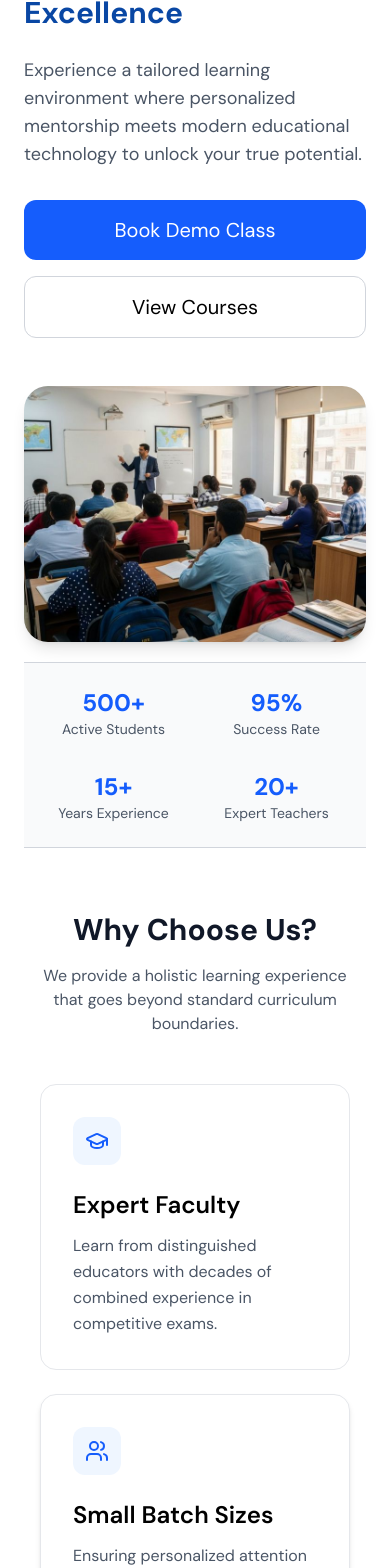
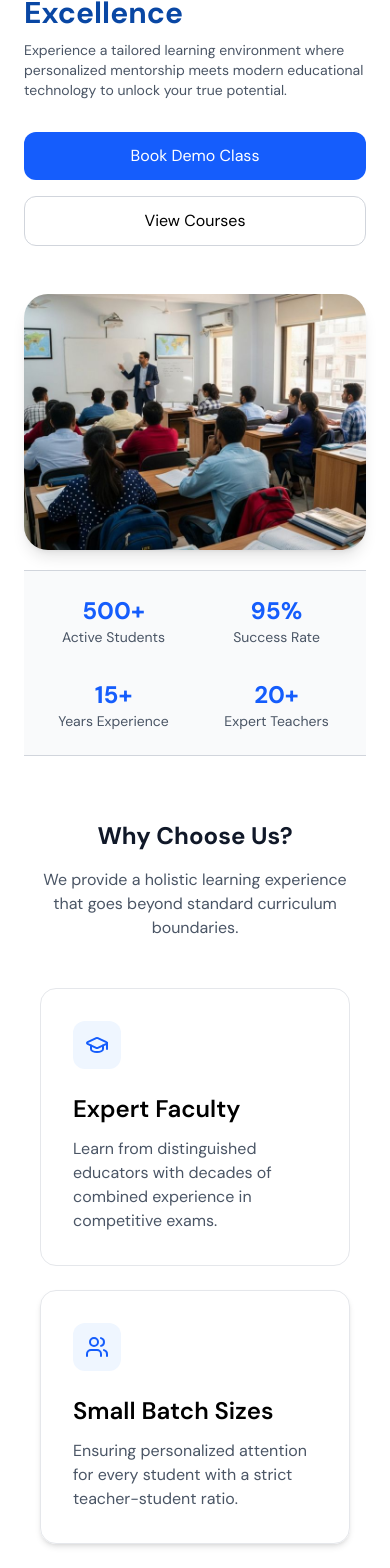
Before and after one commit to diyameghani26/Academy-landing-page, a React (Vite) app: page / in a window 390 px wide. Shown: the part 250-1818 px from the top of the page. Built offline with nearby package versions, Linux system fonts and the light colour scheme; a web font is replaced by a local one.

Commit message:
fixed ui

```diff
--- a/src/Components/About.jsx
+++ b/src/Components/About.jsx
@@ -23,7 +23,7 @@ export default function FAQ() {
   const [open, setOpen] = useState(0);
 
   return (
-    <section className=" py-7 md:py-15 bg-[#F7F9FC]">
+    <section className="  md:py-15 bg-[#F7F9FC]">
       <div className="max-w-4xl mx-auto px-5">
         <h2 className="text-4xl font-bold text-center mb-12">
           Frequently Asked Questions
--- a/src/Components/CTA.jsx
+++ b/src/Components/CTA.jsx
@@ -1,7 +1,7 @@
 export default function CTA() {
   return (
-    <section className="px-5 py-7 pb-10">
-      <div className="max-w-7xl mx-auto bg-blue-600 rounded-3xl px-8 md:px-14 py-14 flex flex-col lg:flex-row items-center justify-between gap-10">
+    <section className="px-5 py-9 pb-1 md:pb-10">
+      <div className="max-w-7xl mx-auto bg-blue-600 rounded-3xl px-6 md:px-14 py-14 flex flex-col lg:flex-row items-center justify-between gap-4 md:gap-10">
 
         <div className="text-white">
           <h2 className="text-4xl md:text-5xl font-bold leading-tight">
@@ -10,14 +10,14 @@ export default function CTA() {
             Learning Journey?
           </h2>
 
-          <p className="mt-6 text-blue-100 max-w-xl md:text-xl">
+          <p className="md:mt-6 mt-2  text-blue-100 max-w-xl md:text-xl">
             Join hundreds of successful students and take
             the first step towards your academic goals
             today.
           </p>
         </div>
 
-        <button className="bg-white text-blue-600 font-semibold px-10 py-5 rounded-xl hover:scale-105 transition md:text-xl">
+        <button className="bg-white text-blue-600 font-semibold px-10 md:py-5 py-3 rounded-xl hover:scale-105 transition md:text-xl">
           Enroll Now
         </button>
       </div>
--- a/src/Components/Courses.jsx
+++ b/src/Components/Courses.jsx
@@ -42,16 +42,16 @@ export default function Courses() {
   ];
 
   return (
-    <section className="py-6 md:py-15 px-4 sm:px-6 lg:px-8 bg-gray-50">
+    <section className=" md:py-15 px-4 sm:px-6 lg:px-8 bg-gray-50">
       <div className="max-w-7xl mx-auto">
 
         {/* Heading */}
         <div className="text-center mb-14">
-          <h2 className="text-3xl md:text-4xl font-bold text-gray-900 mb-4">
+          <h2 className="text-2xl md:text-4xl font-bold text-gray-900 mb-4">
             Popular Courses
           </h2>
 
-          <p className="max-w-2xl mx-auto text-gray-600 text-lg">
+          <p className="max-w-2xl mx-auto text-gray-600 md:text-lg">
             Explore our most sought-after programs designed to help students
             excel in academics and competitive examinations.
           </p>
--- a/src/Components/Home.jsx
+++ b/src/Components/Home.jsx
@@ -26,18 +26,18 @@ const Home = () => {
           </span>
         </h1>
 
-        <p className="mt-6 text-gray-600 text-lg max-w-xl">
+        <p className=" mt-2 md:mt-6 text-gray-600  text-sm md:text-lg max-w-xl">
           Experience a tailored learning environment where
           personalized mentorship meets modern educational
           technology to unlock your true potential.
         </p>
 
         <div className="flex flex-col sm:flex-row gap-4 mt-8">
-          <button className="bg-blue-600 text-white px-8 py-4 rounded-xl text-xl">
+          <button className="bg-blue-600 text-white px-8 py-3 md:py-4 rounded-xl  md:text-xl">
             Book Demo Class
           </button>
 
-          <button className="border border-gray-300 px-8 py-4 rounded-xl  text-xl">
+          <button className="border border-gray-300 px-8 py-3 md:py-4 rounded-xl  md:text-xl">
             View Courses
           </button>
         </div>
@@ -87,7 +87,7 @@ const Home = () => {
 
     {/* Heading */}
     <div className="text-center md:mt-6 mb-12">
-      <h2 className="text-3xl md:text-5xl font-bold text-gray-900 mb-4">
+      <h2 className="text-2xl md:text-5xl font-bold text-gray-900 mb-4">
         Why Choose Us?
       </h2>
 
@@ -110,7 +110,7 @@ const Home = () => {
           Expert Faculty
         </h3>
 
-        <p className="text-gray-600 leading-relaxed">
+        <p className="text-gray-600 md:leading-relaxed">
           Learn from distinguished educators with decades of combined
           experience in competitive exams.
         </p>
@@ -126,7 +126,7 @@ const Home = () => {
           Small Batch Sizes
         </h3>
 
-        <p className="text-gray-600 leading-relaxed">
+        <p className="text-gray-600 md:leading-relaxed">
           Ensuring personalized attention for every student with a
           strict teacher-student ratio.
         </p>
@@ -142,7 +142,7 @@ const Home = () => {
           Progress Tracking
         </h3>
 
-        <p className="text-gray-600 leading-relaxed">
+        <p className="text-gray-600 md:leading-relaxed">
           Real-time performance analytics and regular parent-teacher
           reviews for consistent growth.
         </p>
--- a/src/Components/Testimonials.jsx
+++ b/src/Components/Testimonials.jsx
@@ -29,7 +29,7 @@ export default function Testimonials() {
     <section className=" py-7 md:py-18 bg-[#F7F9FC]">
       <div className="max-w-7xl mx-auto px-5">
 
-        <h2 className="text-4xl font-bold text-center">
+        <h2 className="text-2xl font-bold text-center">
           Success Stories
         </h2>
 
@@ -41,7 +41,7 @@ export default function Testimonials() {
           {testimonials.map((item, index) => (
             <div
               key={index}
-              className="bg-white border border-gray-200 rounded-2xl p-8 hover:border-blue-500"
+              className="bg-white border border-gray-200 rounded-2xl p-5 md:p-8 hover:border-blue-500"
             >
               <div className="flex gap-1 text-blue-600 mb-6">
                 {[...Array(5)].map((_, i) => (
@@ -53,7 +53,7 @@ export default function Testimonials() {
                 ))}
               </div>
 
-              <p className="italic text-gray-700 leading-8 mb-8">
+              <p className="italic text-gray-700 md:leading-8 mb-8">
                 "{item.review}"
               </p>
 
```
